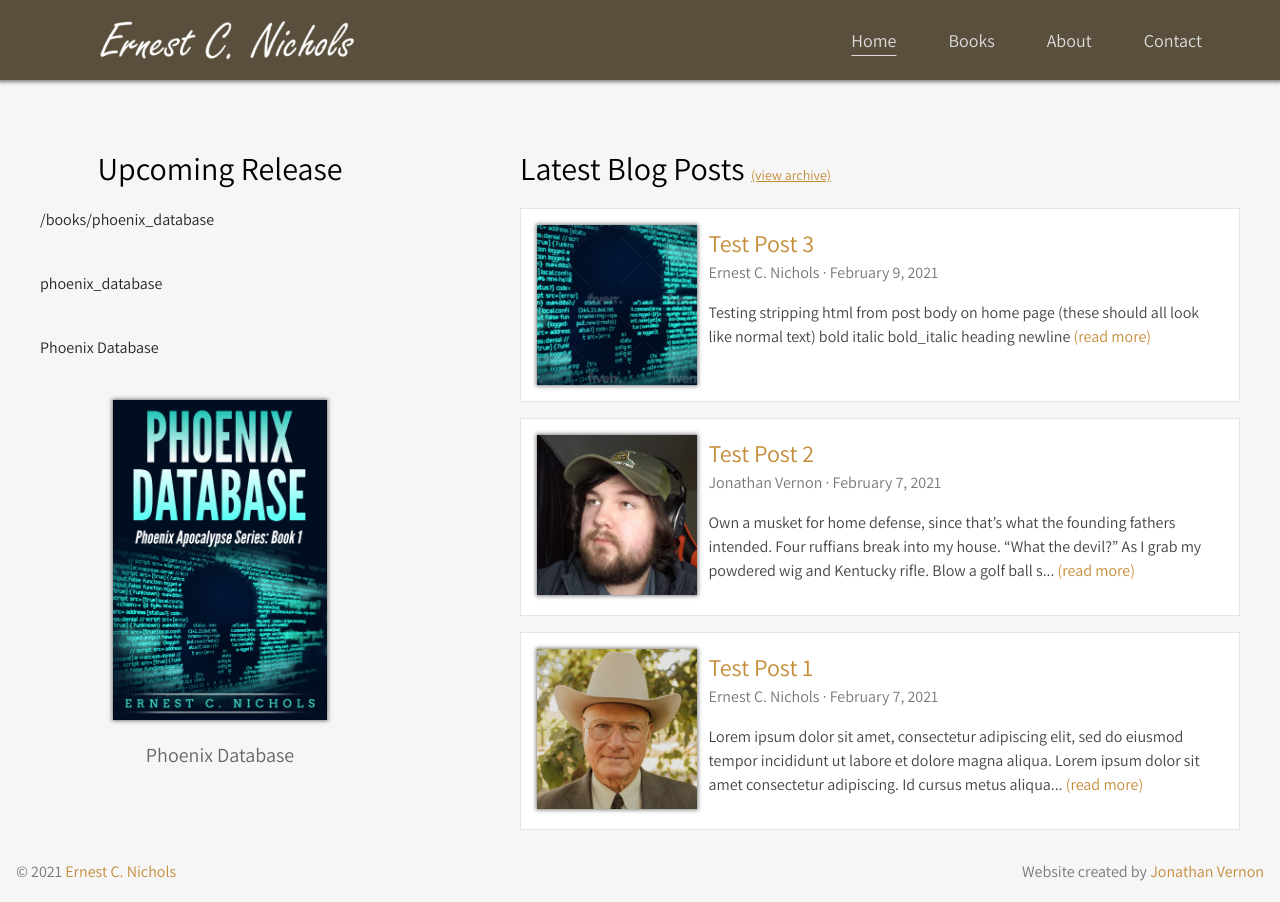
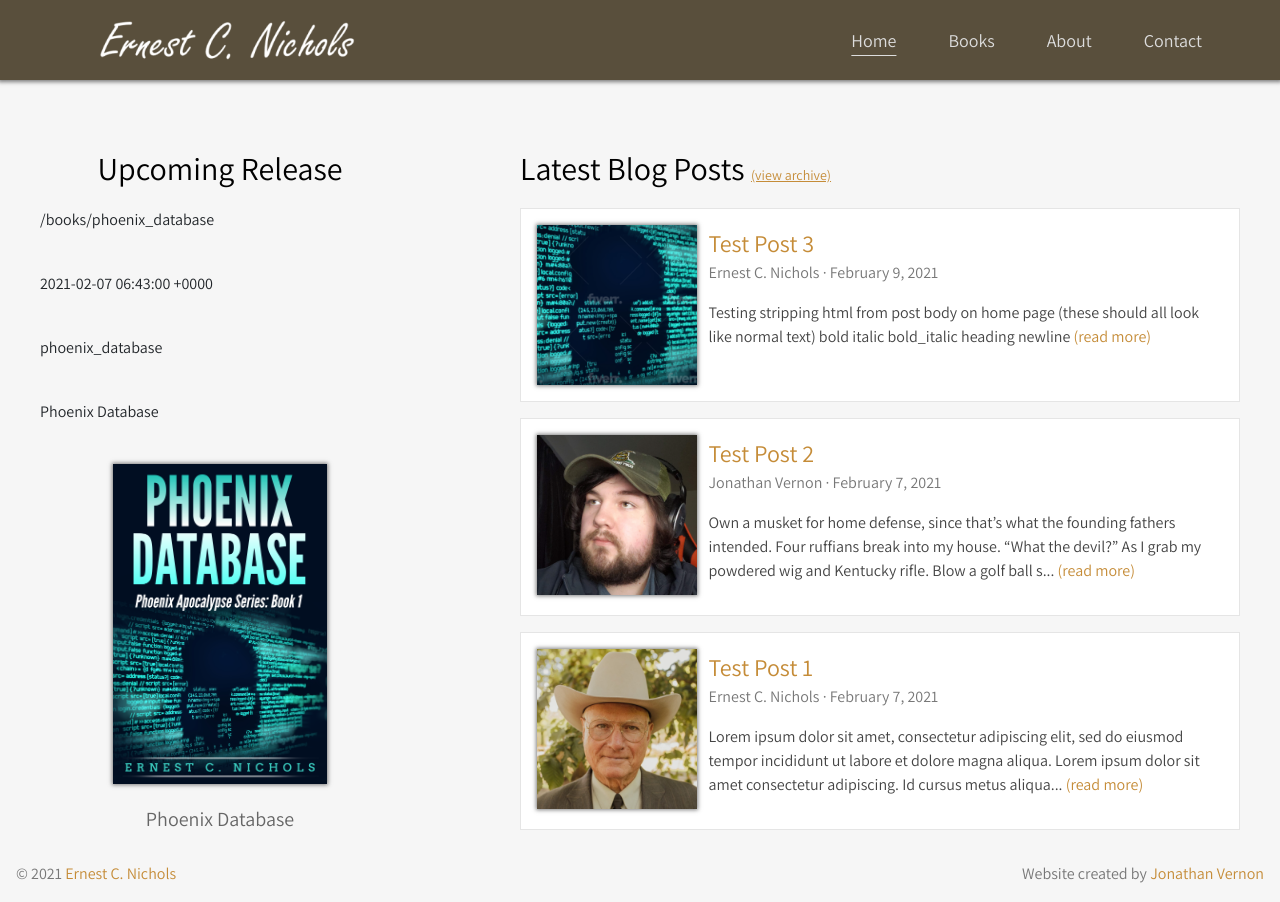
Before and after one commit to emchnlje/emchnlje.github.io, a Jekyll site: the page built from index.markdown, in a window 1280 px wide. Built offline with Jekyll 4.4.1, drawn with Linux system fonts in a browser that asks for light colours; nearby versions of some CDN libraries.

Commit message:
if this was the problem i swear

```diff
--- a/_includes/element_mini_book.html
+++ b/_includes/element_mini_book.html
@@ -1,5 +1,6 @@
 {% for book in site.books %}
 	<p>{{ book.id }}</p>&nbsp;&nbsp;&nbsp;
+	<p>{{ book.date }}</p>&nbsp;&nbsp;&nbsp;
 	<p>{{ book.title_id }}</p>&nbsp;&nbsp;&nbsp;
 	<p>{{ book.title }}</p>&nbsp;&nbsp;&nbsp;
 	{% if book.title_id == book_id %}
--- a/collections_dir/_books/phoenix_database.markdown
+++ b/collections_dir/_books/phoenix_database.markdown
@@ -1,15 +1,12 @@
 ---
 layout: book
 date: 2021-02-07 06:43:00
-
 title: Phoenix Database
 title_id: phoenix_database
 release_date: 2021-02-21
 subtitle: "The Phoenix Apocalypse Series: Book 1"
-
 series_id: the_phoenix_apocalypse_series
 book_number: 1
-
 link_temp: https://www.amazon.com/dp/D003V8B5X0
 description:
   - Earth’s original evil empire teleported off-planet after a defeat by rebels 10,000 years ago. Phoenix earth agents, enabled by intergalactic mental enhancement, devise an invasion conspiracy to reconnect their galactic empire to earth. Their scientists will regain access to their alien tech database hidden on earth while the Phoenix Elites usher in a global apocalypse. Female Langley specialist join with CIA agents and WW2 veterans who thwarted Phoenix 60 years earlier. They are the last line of defense against nuclear devastation and invasion.
```
